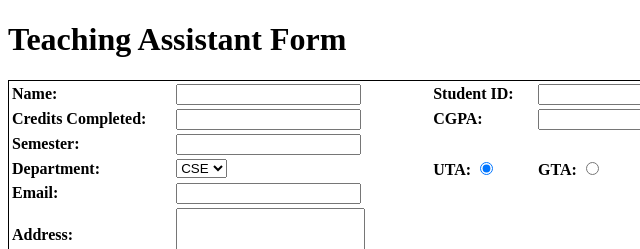
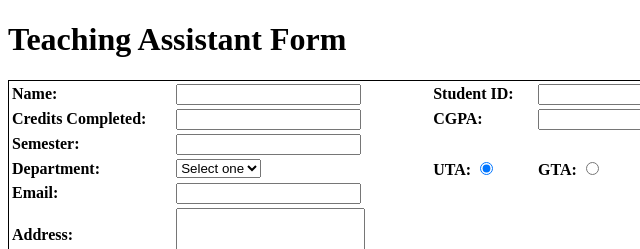
Before and after one commit to Nijhor/Web_programming, a plain HTML site: page HTML FORM/index.html in a window 1280 px wide. Shown: the top 249 px of the page, 0-640 px from the left. Drawn offline with Linux system fonts and the light colour scheme.

Commit message:
git commit -m "commit" git push

```diff
--- a/HTML FORM/index.html
+++ b/HTML FORM/index.html
@@ -62,6 +62,7 @@
                     </th>
                     <th>
                         <select name="dept" id="dept">
+                            <option value="" disabled selected>Select one</option>
                             <option value="CSE">CSE</option>
                             <option value="EEE">EEE</option>
                             <option value="BBA">BBA</option>
```
